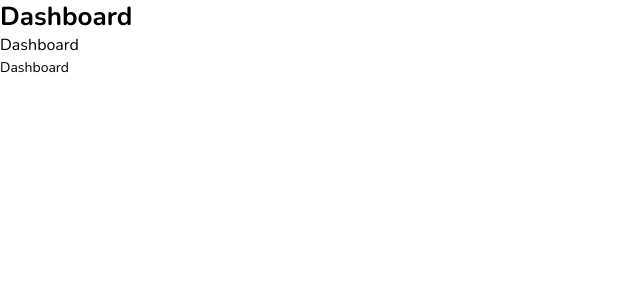
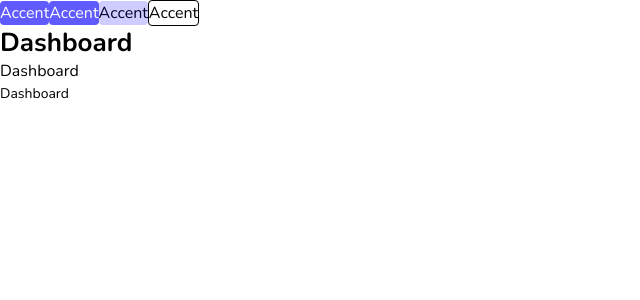
Before and after one commit to Gjiae/SuiviFormations, a Next.js app in the folder frontend/: page / in a window 1280 px wide. Shown: the top 300 px of the page, without its empty margins (0-640 px from the left). Built offline with nearby package versions, Linux system fonts and the light colour scheme.

Commit message:
Début des boutons

```diff
--- a/frontend/src/pages/index.tsx
+++ b/frontend/src/pages/index.tsx
@@ -1,10 +1,17 @@
 import { Seo } from '@/ui/components/seo'
+import { Button } from '@/ui/design-system/button/button'
 import { Typography } from '@/ui/design-system/typography'
 
 export default function Home() {
   return (
     <>
       <Seo title="Suivi des formations" description="Description..." />
+
+      <Button>Accent</Button>
+      <Button variant="basique">Accent</Button>
+      <Button variant="secondaire">Accent</Button>
+      <Button variant="disabled">Accent</Button>
+
       <Typography variant="h1" component="div">
         Dashboard
       </Typography>
--- /dev/null
+++ b/frontend/src/ui/design-system/button/button.tsx
@@ -0,0 +1,61 @@
+import clsx from "clsx";
+
+interface Props {
+    size?: "small" | "medium" | "large";
+    variant?: "basique" | "secondaire" | "disabled" | "ico";
+    icon?: any;
+    iconTheme?: "accent" | "secondary" | "gray";
+    iconPosition?: "left" | "center" | "right";
+    disabled?: boolean;
+    isLoading?: boolean;
+    children?: React.ReactNode;
+}
+
+export const Button = ({
+    size = "medium",
+    variant = "basique",
+    icon,
+    iconTheme = "accent",
+    iconPosition = "center",
+    disabled,
+    isLoading,
+    children
+}: Props) => {
+
+    let variantStyles: string = "", sizeStyles: string = "", icoSize: number = 0;
+
+    switch (variant) {
+        case "basique": //Default
+            variantStyles = "bg-secondary hover:bg-secondary/70 text-white rounded";
+            break;
+        case "secondaire":
+            variantStyles = "bg-secondary/30 hover:bg-secondary/60 text-primary rounded"
+            break;
+        case "disabled":
+            variantStyles = "bg-gray-400 border border-gray-500 text-gray-600 rounded cursor-not-allowed"
+            break;
+        case "ico":
+            variantStyles = ""
+            break;
+    }
+
+    switch (size) {
+        case "small": //Default
+            sizeStyles = ""
+            break;
+        case "medium":
+            sizeStyles = ""
+            break;
+        case "large":
+            sizeStyles = ""
+            break;
+    }
+
+    return (
+        <>
+            <button type="button" className={clsx(variantStyles, icoSize)} onClick={() => console.log('click')} disabled={disabled}>
+                {children}
+            </button>
+        </>
+    )
+}
--- a/frontend/src/ui/design-system/typography.tsx
+++ b/frontend/src/ui/design-system/typography.tsx
@@ -33,20 +33,14 @@ export const Typography = ({
     }
 
     switch (theme) {
-        case "black":
-            colorStyles = "";
-            break;
-        case "grey":
-            colorStyles = "";
-            break;
         case "white":
-            colorStyles = "";
+            colorStyles = "text-white";
             break;
         case "primary":
-            colorStyles = "";
+            colorStyles = "text-primary";
             break;
         case "secondary":
-            colorStyles = "";
+            colorStyles = "text-secondary";
             break;
         }
 
--- a/frontend/tailwind.config.js
+++ b/frontend/tailwind.config.js
@@ -6,26 +6,12 @@ module.exports = {
     colors: {
       white: "#ffffff",
       primary: {
-        200: "",
-        300: "",
-        400: "",
         DEFAULT: "#030229",
-        600: "",
+        400: "#B3B3BF",
       },
       secondary: {
-        200: "",
-        300: "",
-        400: "",
-        DEFAULT: "",
-        600: "",
+        DEFAULT: "#605BFF",
       },
-      grey: {
-        200: "",
-        300: "",
-        400: "",
-        DEFAULT: "",
-        600: "",
-      }
     },
 
     fontSize: {
```
